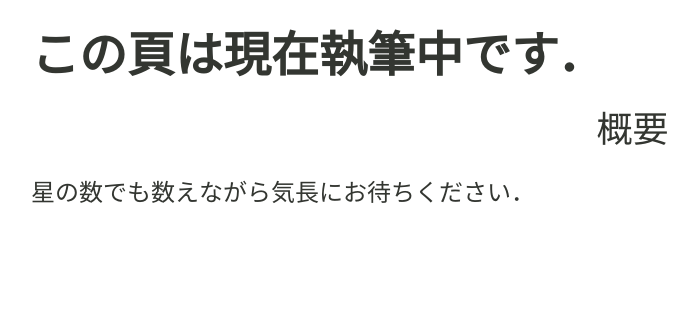
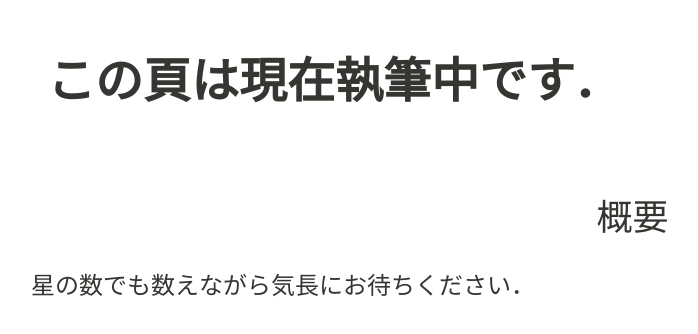
Before and after one commit to hallucica/nipatadzumi, a plain HTML site: page preparing.html in a window 1280 px wide. Shown: the whole page, without its empty margins (1-699 px from the left). Drawn offline with nearby package versions, Linux system fonts and the light colour scheme; a web font is replaced by a local one.

Commit message:
Update noimage_stylesheet_content.css

```diff
--- a/noimage_stylesheet_content.css
+++ b/noimage_stylesheet_content.css
@@ -19,18 +19,20 @@
 		font-size: 1rem;
 		font-family: 'Zen Old Mincho', serif;
 		color: #333631;
-		line-height: 1.3rem;
+		line-height: 1.5rem;
 
 		border: none;
 	}
 
 	/* ヘッディング */
 	h2 {
+		margin: 48pt 12pt;
 		font-size: 2rem;
 		font-family: 'Kaisei HarunoUmi', serif;
 	}
 
 	h3 {
+		margin-top: 4rem;
 		font-size: 1.5rem;
 		font-family: 'Noto Sans JP', sans-serif;
 		font-weight: 300;
```
